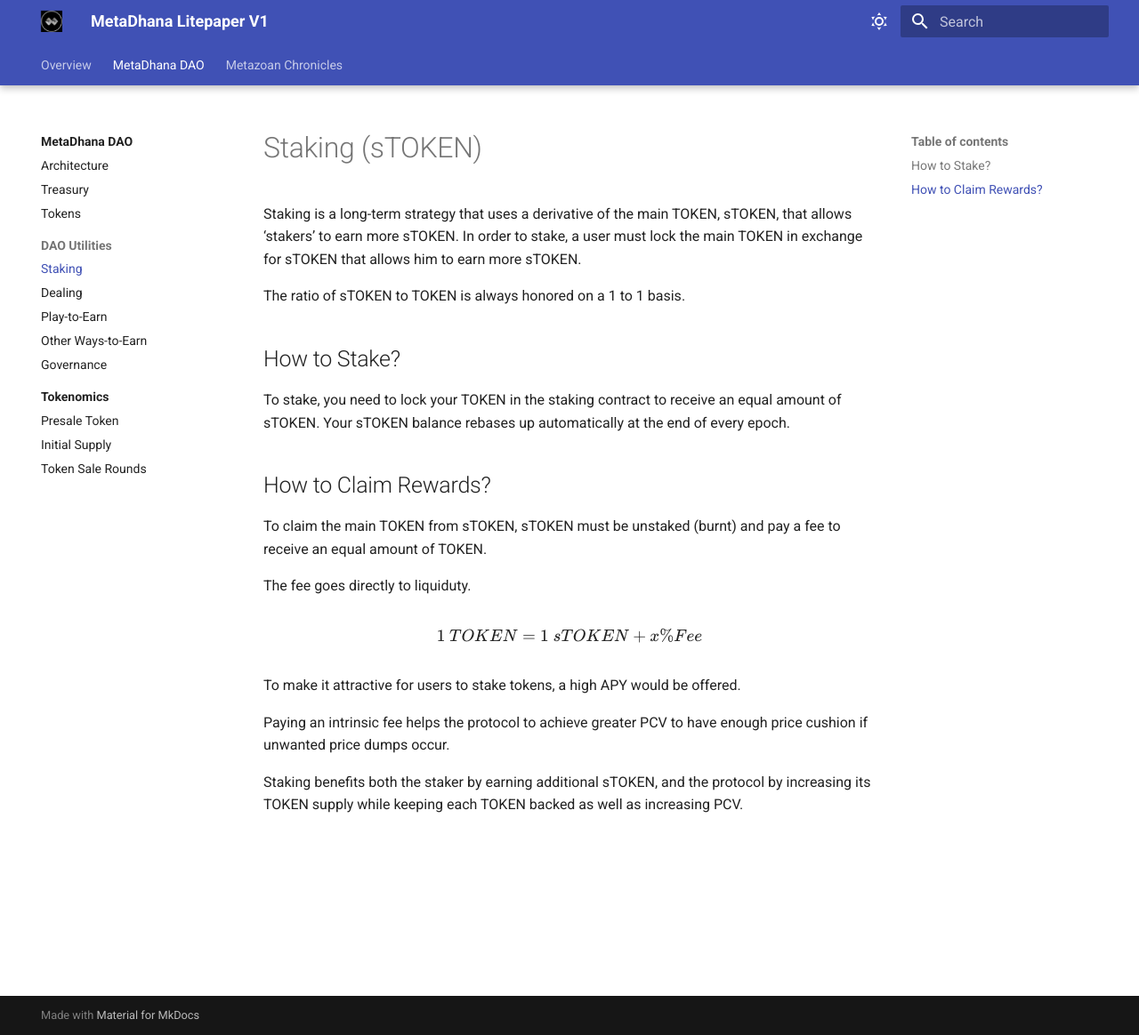
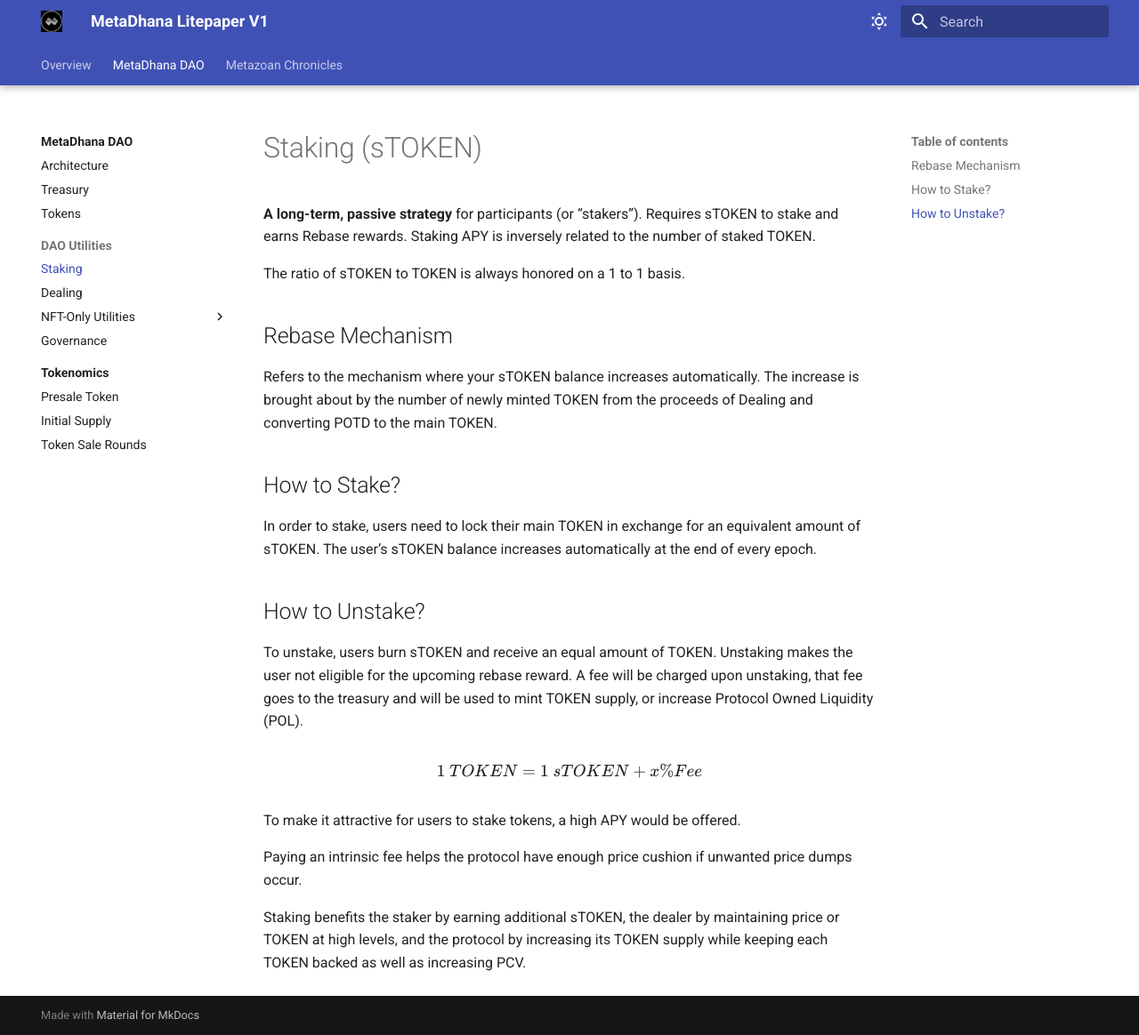
Before and after one commit to AshtreeBV/metazoan-whitepaper, an MkDocs documentation site: the page built from docs/dao/utilities/staking.md, in a window 1280 px wide and 1164 px high. Shown: the whole window at 89% size. Built offline with MkDocs 1.6.1 and Material for MkDocs 9.7.7, drawn with Linux system fonts in a browser that asks for light colours.

Commit message:
dao utilities + metazoan edits

```diff
--- a/docs/dao/utilities/staking.md
+++ b/docs/dao/utilities/staking.md
@@ -1,18 +1,20 @@
 # Staking (sTOKEN)
 
-Staking is a long-term strategy that uses a derivative of the main TOKEN, sTOKEN, that allows ‘stakers’ to earn more sTOKEN. In order to stake, a user must lock the main TOKEN in exchange for sTOKEN that allows him to earn more sTOKEN.
+**A long-term, passive strategy** for participants (or “stakers”). Requires sTOKEN to stake and earns Rebase rewards. Staking APY is inversely related to the number of staked TOKEN.
 
 The ratio of sTOKEN to TOKEN is always honored on a 1 to 1 basis.
 
+## Rebase Mechanism
+
+Refers to the mechanism where your sTOKEN balance increases automatically. The increase is brought about by the number of newly minted TOKEN from the proceeds of Dealing and converting POTD to the main TOKEN.
+
 ## How to Stake?
 
-To stake, you need to lock your TOKEN in the staking contract to receive an equal amount of sTOKEN. Your sTOKEN balance rebases up automatically at the end of every epoch.
+In order to stake, users need to lock their main TOKEN in exchange for an equivalent amount of sTOKEN. The user’s sTOKEN balance increases automatically at the end of every epoch.
 
-## How to Claim Rewards?
+## How to Unstake?
 
-To claim the main TOKEN from sTOKEN, sTOKEN must be unstaked (burnt) and pay a fee to receive an equal amount of TOKEN.
-
-The fee goes directly to liquiduty.
+To unstake, users burn sTOKEN and receive an equal amount of TOKEN. Unstaking makes the user not eligible for the upcoming rebase reward. A fee will be charged upon unstaking, that fee goes to the treasury and will be used to mint TOKEN supply, or increase Protocol Owned Liquidity (POL).
 
 \[
 1 \text{ }TOKEN = 1 \text{ }sTOKEN + x \text{%} Fee
@@ -20,6 +22,6 @@ The fee goes directly to liquiduty.
 
 To make it attractive for users to stake tokens, a high APY would be offered.
 
-Paying an intrinsic fee helps the protocol to achieve greater PCV to have enough price cushion if unwanted price dumps occur.
+Paying an intrinsic fee helps the protocol have enough price cushion if unwanted price dumps occur.
 
-Staking benefits both the staker by earning additional sTOKEN, and the protocol by increasing its TOKEN supply while keeping each TOKEN backed as well as increasing PCV.
+Staking benefits the staker by earning additional sTOKEN, the dealer by maintaining price or TOKEN at high levels, and the protocol by increasing its TOKEN supply while keeping each TOKEN backed as well as increasing PCV.
--- a/mkdocs.yml
+++ b/mkdocs.yml
@@ -47,8 +47,10 @@ nav:
       - DAO Utilities:
           - Staking: dao/utilities/staking.md
           - Dealing: dao/utilities/dealing.md
-          - Play-to-Earn: dao/utilities/gaming.md
-          - Other Ways-to-Earn: dao/utilities/media-consumption.md
+          - NFT-Only Utilities:
+              - dao/utilities/nft-only/index.md
+              - dao/utilities/nft-only/gaming.md
+              - dao/utilities/nft-only/engagement.md
           - Governance: dao/utilities/governance.md
       - Tokenomics:
           - dao/tokenomics/README.md
```
Also changed, not shown: docs/dao/tokens.md (+15 -3 lines), docs/dao/utilities/dealing.md (+3 -3 lines), docs/dao/utilities/gaming.md (deleted, +0 -11 lines), docs/dao/utilities/media-consumption.md (deleted, +0 -17 lines), docs/dao/utilities/nft-only/engagement.md (added, +15 -0 lines), docs/dao/utilities/nft-only/gaming.md (added, +19 -0 lines), docs/dao/utilities/nft-only/index.md (added, +5 -0 lines), docs/metazoan/nft-utility/play-to-earn.md (+10 -8 lines), docs/metazoan/nft-utility/scholarships.md (+1 -1 lines).
